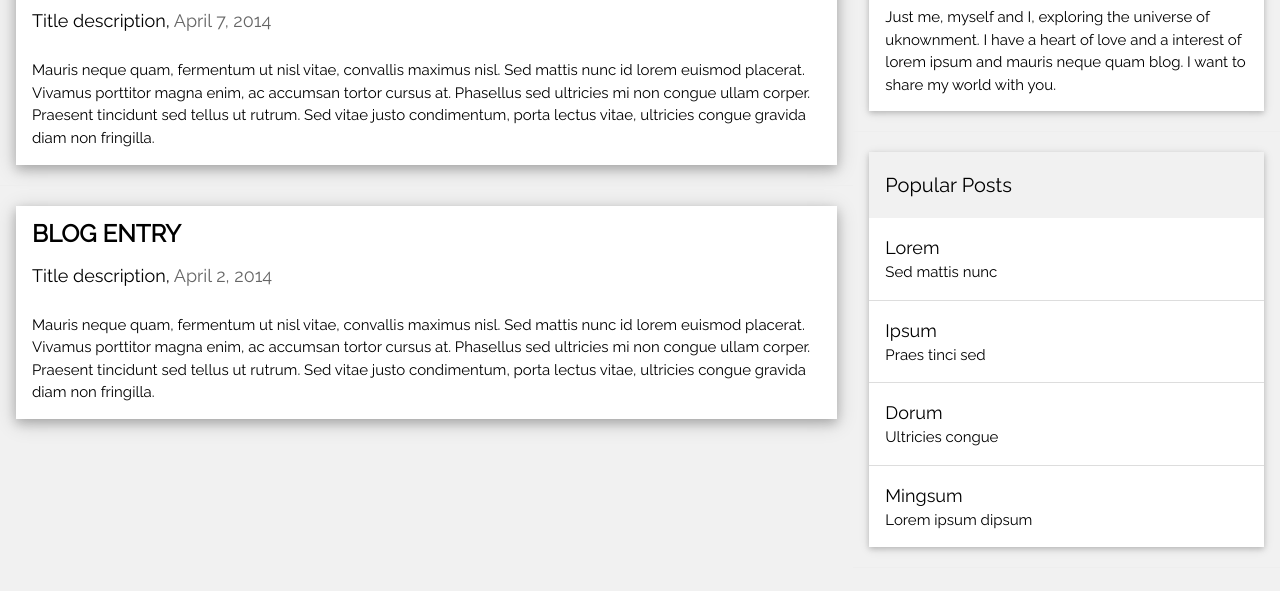
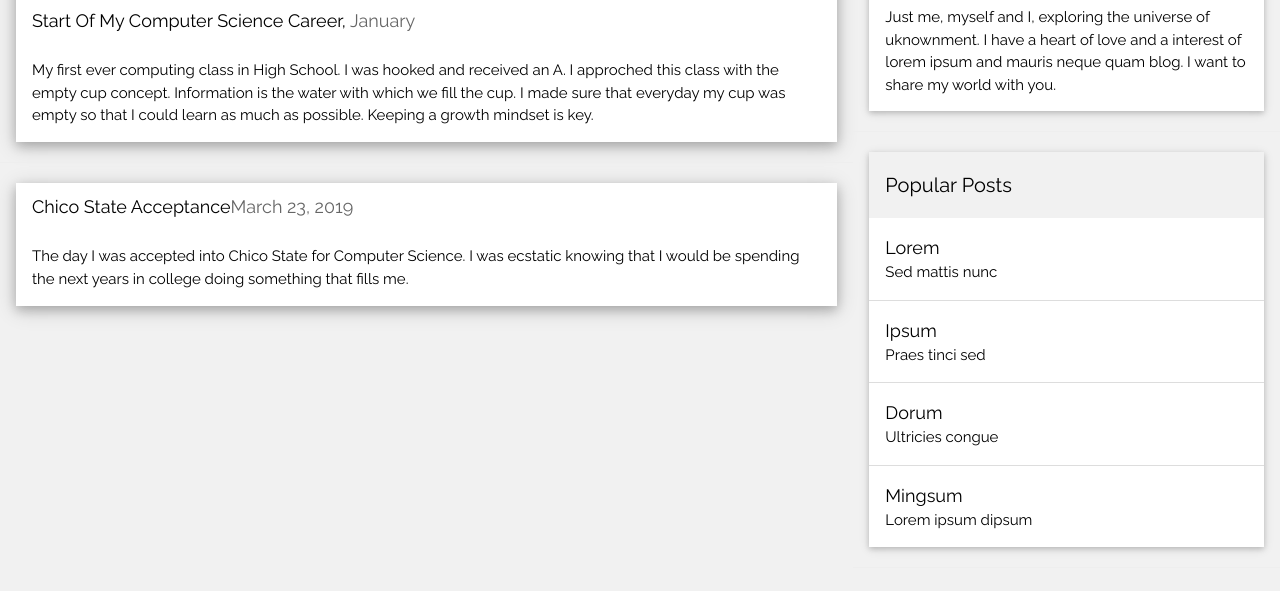
Before and after one commit to gfetisoff/progress, a plain HTML site: page index.html in a window 1280 px wide. Shown: the part 203-794 px from the top of the page. Drawn offline with nearby package versions, Linux system fonts and the light colour scheme.

Commit message:
Update index.html

```diff
--- a/index.html
+++ b/index.html
@@ -28,12 +28,14 @@ and is wrapped around the whole page content, except for the footer in this exam
   <div class="w3-card-4 w3-margin w3-white">
     <div class="w3-container">
       <h3><b>My Progress</b></h3>
-      <h5>Title description, <span class="w3-opacity">April 7, 2014</span></h5>
+      <h5>Start Of My Computer Science Career, <span class="w3-opacity">January</span></h5>
     </div>
 
     <div class="w3-container">
-      <p>Mauris neque quam, fermentum ut nisl vitae, convallis maximus nisl. Sed mattis nunc id lorem euismod placerat. Vivamus porttitor magna enim, ac accumsan tortor cursus at. Phasellus sed ultricies mi non congue ullam corper. Praesent tincidunt sed
-        tellus ut rutrum. Sed vitae justo condimentum, porta lectus vitae, ultricies congue gravida diam non fringilla.</p>
+      <p>My first ever computing class in High School. I was hooked and received an A.
+        I approched this class with the empty cup concept. Information is the water with which we fill the cup.
+        I made sure that everyday my cup was empty so that I could learn as much as possible.
+        Keeping a growth mindset is key. </p>
       <div class="w3-row">
         <div class="w3-col m8 s12">
         </div>
@@ -47,13 +49,14 @@ and is wrapped around the whole page content, except for the footer in this exam
   <!-- Blog entry -->
   <div class="w3-card-4 w3-margin w3-white">
     <div class="w3-container">
-      <h3><b>BLOG ENTRY</b></h3>
-      <h5>Title description, <span class="w3-opacity">April 2, 2014</span></h5>
+
+      <h5>Chico State Acceptance<span class="w3-opacity">March 23, 2019</span></h5>
     </div>
 
     <div class="w3-container">
-      <p>Mauris neque quam, fermentum ut nisl vitae, convallis maximus nisl. Sed mattis nunc id lorem euismod placerat. Vivamus porttitor magna enim, ac accumsan tortor cursus at. Phasellus sed ultricies mi non congue ullam corper. Praesent tincidunt sed
-        tellus ut rutrum. Sed vitae justo condimentum, porta lectus vitae, ultricies congue gravida diam non fringilla.</p>
+      <p>The day I was accepted into Chico State for Computer Science.
+        I was ecstatic knowing that I would be spending the next years in college doing something that fills me.
+     </p>
       <div class="w3-row">
         <div class="w3-col m8 s12">
         </div>
```
